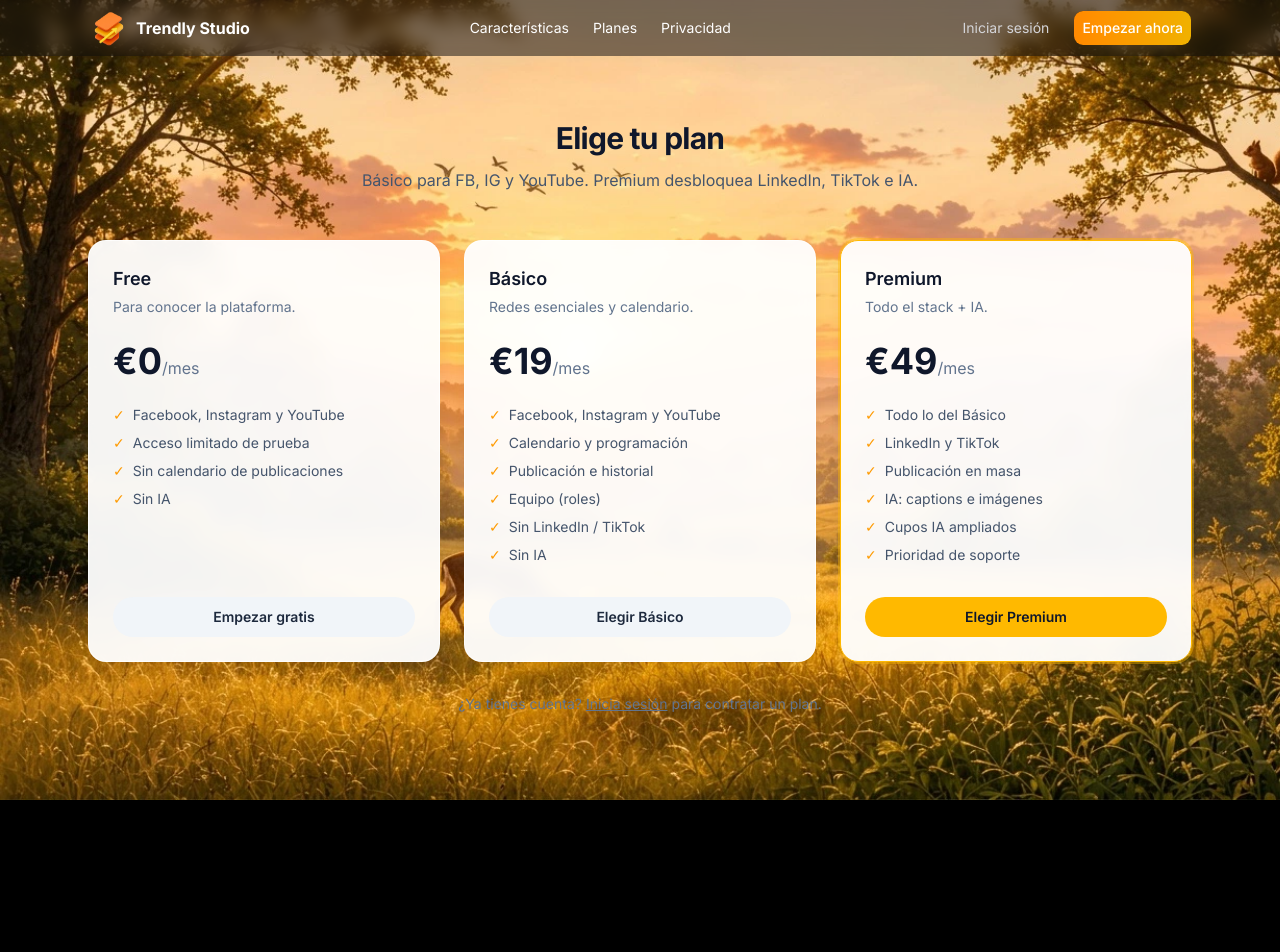
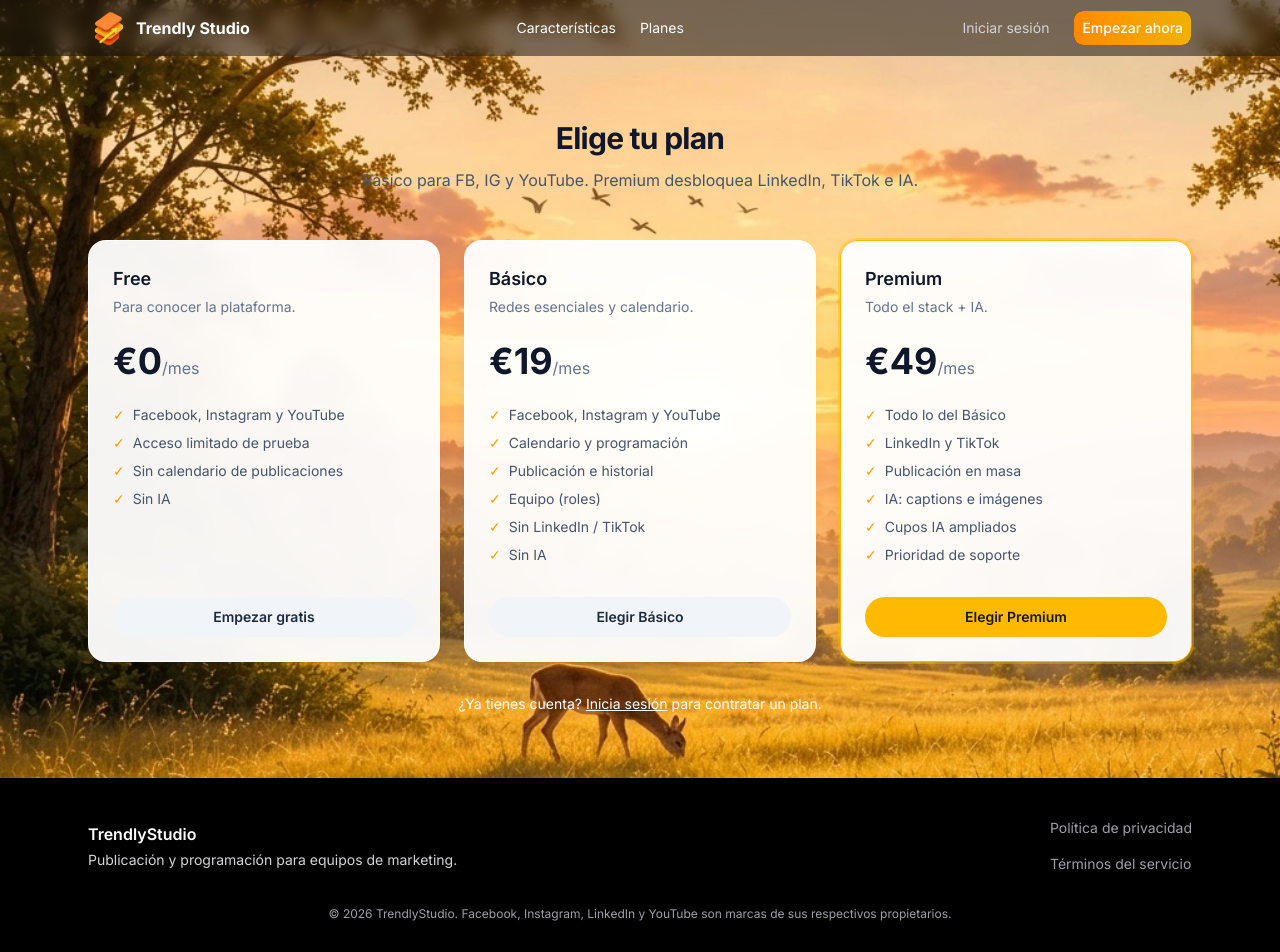
Before and after one commit to DiegoPowerDev/social-manager, a Next.js app: page /plans in a window 1280 px wide. Shown: the top 952 px of the page. Before the commit the page ends 800 px from the top, so only its background shows below. Built offline with nearby package versions, Linux system fonts and the light colour scheme; no server answers.

Commit message:
mejorando paginas del website

```diff
--- a/package.json
+++ b/package.json
@@ -16,6 +16,7 @@
     "@fal-ai/server-proxy": "^1.2.1",
     "@google/genai": "^2.27.0",
     "@google/generative-ai": "^0.24.1",
+    "@vercel/analytics": "^2.0.1",
     "class-variance-authority": "^0.7.1",
     "clsx": "^2.1.1",
     "cn": "^0.4.0",
--- a/src/app/(auth)/login/page.tsx
+++ b/src/app/(auth)/login/page.tsx
@@ -52,7 +52,7 @@ export default function LoginPage() {
     <div
       style={{ backgroundImage: `url("/background.webp")` }}
       className={cn(
-        "bg-cover h-screen bg-no-repeat min-h-screen bg-muted/40 px-4",
+        "bg-cover h-screen bg-no-repeat min-h-screen bg-muted/40 px-4 flex flex-col",
       )}
     >
       <HomeHeader />
--- a/src/app/layout.tsx
+++ b/src/app/layout.tsx
@@ -4,6 +4,7 @@ import "./globals.css";
 
 import { cn } from "cn";
 import { AuthProvider } from "@/components/providers/AuthProvider";
+import { Analytics } from "@vercel/analytics/next";
 
 const inter = Inter({ subsets: ["latin"] });
 
@@ -28,6 +29,7 @@ export default function RootLayout({
       <body className={cn(inter.className)}>
         <AuthProvider>{children}</AuthProvider>
       </body>
+      <Analytics />
     </html>
   );
 }
--- a/src/app/page.tsx
+++ b/src/app/page.tsx
@@ -4,6 +4,7 @@ import { Button } from "@/components/ui/button";
 import { PricingSection } from "@/components/marketing/PricingSection";
 import { cn } from "cn";
 import HomeHeader from "@/components/layout/homeHeader";
+import HomeFooter from "@/components/layout/homeFooter";
 
 const features = [
   {
@@ -182,31 +183,7 @@ export default function HomePage() {
       </section>
 
       {/* Footer */}
-      <footer className="bg-black text-white py-10">
-        <div className="mx-auto flex max-w-6xl flex-col gap-6 px-4 sm:flex-row sm:items-center sm:justify-between sm:px-6">
-          <div>
-            <p className="font-semibold">TrendlyStudio</p>
-            <p className="mt-1 text-sm text-zinc-300">
-              Publicación y programación para equipos de marketing.
-            </p>
-          </div>
-          <div className="flex flex-wrap gap-4 text-sm text-zinc-400">
-            <Link href="/privacy" className="hover:text-white">
-              Política de privacidad
-            </Link>
-            <Link href="/terms" className="hover:text-white">
-              Términos del servicio
-            </Link>
-            <Link href="/login" className="hover:text-white">
-              Iniciar sesión
-            </Link>
-          </div>
-        </div>
-        <p className="mx-auto mt-8 max-w-6xl px-4 text-center text-xs text-zinc-400 sm:px-6">
-          © {new Date().getFullYear()} TrendlyStudio. Facebook, Instagram,
-          LinkedIn y YouTube son marcas de sus respectivos propietarios.
-        </p>
-      </footer>
+      <HomeFooter />
     </main>
   );
 }
--- a/src/app/plans/page.tsx
+++ b/src/app/plans/page.tsx
@@ -1,6 +1,6 @@
-import Link from "next/link";
 import { PricingSection } from "@/components/marketing/PricingSection";
 import HomeHeader from "@/components/layout/homeHeader";
+import HomeFooter from "@/components/layout/homeFooter";
 
 export default function PlansPage() {
   return (
@@ -11,6 +11,7 @@ export default function PlansPage() {
         title="Elige tu plan"
         subtitle="Básico para FB, IG y YouTube. Premium desbloquea LinkedIn, TikTok e IA."
       />
+      <HomeFooter />
     </div>
   );
 }
--- a/src/app/privacy/page.tsx
+++ b/src/app/privacy/page.tsx
@@ -1,11 +1,14 @@
+import HomeFooter from "@/components/layout/homeFooter";
 import HomeHeader from "@/components/layout/homeHeader";
 
 export default function PrivacyPage() {
   return (
-    <main className="min-h-screen  ">
+    <main className="min-h-screen space-y-6">
       <HomeHeader />
-      <div className="max-w-3xl mx-auto px-6 py-12 prose prose-neutral text-white">
-        <h1>Política de privacidad</h1>
+      <div className="max-w-3xl mx-auto px-6 py-12 prose prose-neutral text-white  bg-zinc-950/50 flex flex-col rounded-xl">
+        <h1 className="text-center mb-4 font-bold text-xl">
+          Política de privacidad
+        </h1>
         <p>Última actualización: 11 de octubre de 2026</p>
 
         <p>
@@ -148,6 +151,7 @@ export default function PrivacyPage() {
           lo permita.
         </p>
       </div>
+      <HomeFooter />
     </main>
   );
 }
--- a/src/app/terms/page.tsx
+++ b/src/app/terms/page.tsx
@@ -1,11 +1,14 @@
+import HomeFooter from "@/components/layout/homeFooter";
 import HomeHeader from "@/components/layout/homeHeader";
 
 export default function TermsPage() {
   return (
-    <main className="min-h-screen  ">
+    <main className="min-h-screen space-y-6">
       <HomeHeader />
-      <div className="max-w-3xl mx-auto px-6 py-12 prose prose-neutral text-white">
-        <h1>Términos del servicio</h1>
+      <div className="max-w-3xl mx-auto px-6 py-12 prose prose-neutral text-white  bg-zinc-950/50 flex flex-col rounded-xl">
+        <h1 className="text-center mb-4 font-bold text-xl">
+          Términos del servicio
+        </h1>
         <p>Última actualización: 11 de octubre de 2026</p>
 
         <p>
@@ -71,6 +74,7 @@ export default function TermsPage() {
           Consultas: <strong>diegopacherres15@gmail.com</strong>
         </p>
       </div>
+      <HomeFooter />
     </main>
   );
 }
--- /dev/null
+++ b/src/components/layout/homeFooter.tsx
@@ -0,0 +1,29 @@
+import Link from "next/link";
+import React from "react";
+
+export default function HomeFooter() {
+  return (
+    <footer className="bg-black text-white py-10">
+      <div className="mx-auto flex max-w-6xl flex-col gap-6 px-4 sm:flex-row sm:items-center sm:justify-between sm:px-6">
+        <div>
+          <p className="font-semibold">TrendlyStudio</p>
+          <p className="mt-1 text-sm text-zinc-300">
+            Publicación y programación para equipos de marketing.
+          </p>
+        </div>
+        <div className="flex flex-col flex-wrap gap-4 text-sm text-zinc-400">
+          <Link href="/privacy" className="hover:text-white">
+            Política de privacidad
+          </Link>
+          <Link href="/terms" className="hover:text-white">
+            Términos del servicio
+          </Link>
+        </div>
+      </div>
+      <p className="mx-auto mt-8 max-w-6xl px-4 text-center text-xs text-zinc-400 sm:px-6">
+        © {new Date().getFullYear()} TrendlyStudio. Facebook, Instagram,
+        LinkedIn y YouTube son marcas de sus respectivos propietarios.
+      </p>
+    </footer>
+  );
+}
--- a/src/components/layout/homeHeader.tsx
+++ b/src/components/layout/homeHeader.tsx
@@ -6,7 +6,7 @@ export default function HomeHeader() {
   return (
     <header className="sticky top-0 z-50  bg-zinc-950/50 backdrop-blur">
       <div className="mx-auto flex h-14 max-w-6xl items-center justify-between px-4 sm:px-6">
-        <Link href="/" className="flex items-center gap-2">
+        <Link href={"/"} className="flex items-center gap-2">
           <Image
             src="/icono.webp"
             loading="eager"
@@ -18,15 +18,15 @@ export default function HomeHeader() {
           <div className="font-bold text-white">Trendly Studio</div>
         </Link>
         <nav className="hidden items-center gap-6 text-sm text-white md:flex">
-          <a href="#features" className="hover:text-yellow-400/90">
+          <a
+            href={`${process.env.NODE_ENV === "production" ? "https://trendly.studio/#features" : "http://localhost:3000/#features"}`}
+            className="hover:text-yellow-400/90"
+          >
             Características
           </a>
           <a href="/plans" className="hover:text-yellow-400/90">
             Planes
           </a>
-          <Link href="/privacy" className="hover:text-yellow-400/90">
-            Privacidad
-          </Link>
         </nav>
         <div className="flex items-center gap-2 sm:gap-3">
           <Link
--- a/src/components/marketing/PricingSection.tsx
+++ b/src/components/marketing/PricingSection.tsx
@@ -167,11 +167,7 @@ export function PricingSection({
         </div>
 
         {!user && (
-          <p
-            className={`mt-8 text-center text-sm ${
-              isDark ? "text-zinc-500" : "text-slate-500"
-            }`}
-          >
+          <p className={`mt-8 text-center text-sm text-white`}>
             ¿Ya tienes cuenta?{" "}
             <Link href="/login" className="underline hover:no-underline">
               Inicia sesión
```
Also changed, not shown: 1 other file (tests, documents, lock files or other folders).
